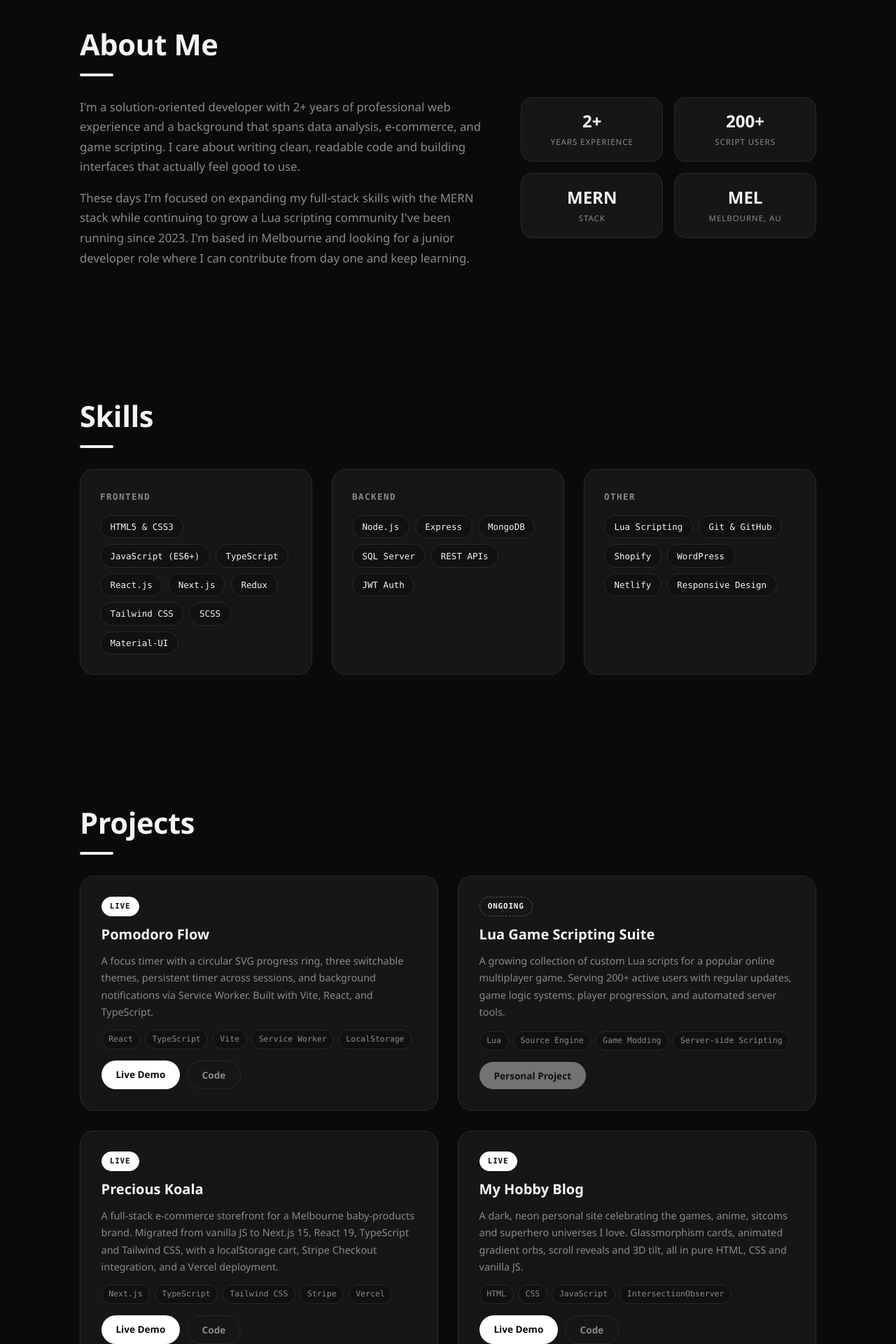
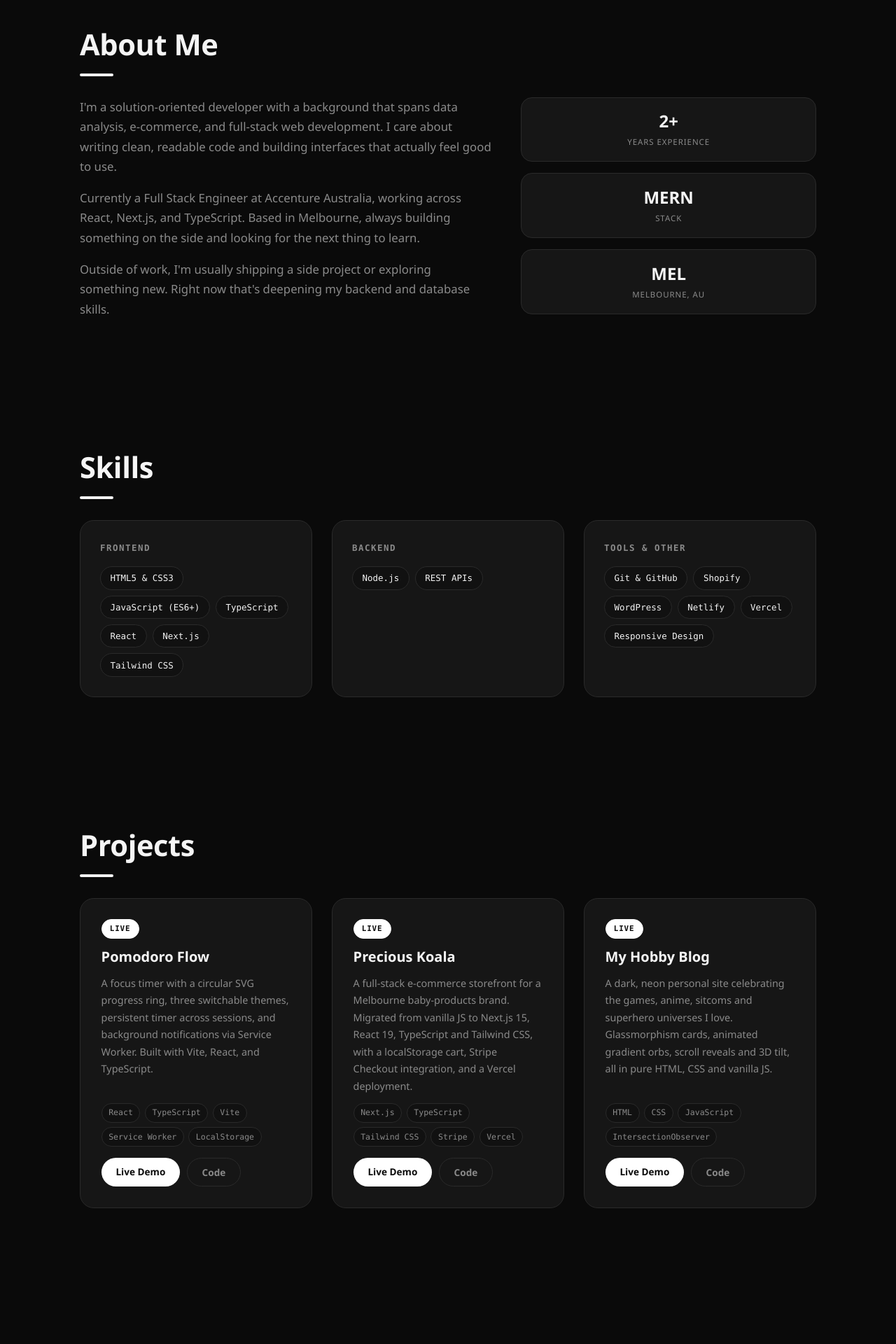
Before and after one commit to rjmacalino/my-portfolio-app, a Next.js app: page / in a window 1280 px wide. Shown: the part 860-2780 px from the top of the page at 70% size. Built offline with nearby package versions, Linux system fonts and the light colour scheme.

Commit message:
PORT-13: revise copy, drop Lua project, rebrand as RJ Macalino

```diff
--- a/app/layout.tsx
+++ b/app/layout.tsx
@@ -5,9 +5,9 @@ import Footer from "@/components/Footer";
 import { ThemeProvider } from "@/components/ThemeProvider";
 
 export const metadata: Metadata = {
-  title: "Raymond Macalino | Web & Game Developer",
+  title: "RJ Macalino | Full Stack Developer",
   description:
-    "Web & Game Developer based in Melbourne. I build things for the web, and sometimes for virtual worlds.",
+    "Full Stack Developer based in Melbourne. I build things for the web, from idea to deployment.",
 };
 
 export default function RootLayout({ children }: LayoutProps<"/">) {
--- a/app/page.tsx
+++ b/app/page.tsx
@@ -17,15 +17,15 @@ export default function Home() {
           </p>
 
           <h1 className="text-[clamp(2.6rem,8vw,5rem)] font-black leading-[1.05] tracking-[-0.02em] mb-3">
-            Raymond Macalino
+            RJ Macalino
           </h1>
 
           <p className="text-[clamp(1.1rem,3vw,1.5rem)] font-bold mb-4">
-            Web &amp; Game Developer
+            Full Stack Developer
           </p>
 
           <p className="text-[clamp(0.95rem,2.2vw,1.15rem)] text-muted max-w-[480px] mx-auto mb-9">
-            I build things for the web, and sometimes for virtual worlds.
+            I build things for the web, from idea to deployment.
           </p>
 
           <div className="flex flex-wrap gap-4 justify-center">
--- a/components/About.tsx
+++ b/components/About.tsx
@@ -1,6 +1,5 @@
 const stats = [
   { value: "2+", label: "Years Experience" },
-  { value: "200+", label: "Script Users" },
   { value: "MERN", label: "Stack" },
   { value: "MEL", label: "Melbourne, AU" },
 ];
@@ -16,19 +15,29 @@ export default function About() {
         <div className="grid grid-cols-1 lg:grid-cols-[1.4fr_1fr] gap-10 items-start">
           <div className="flex flex-col gap-4">
             <p className="text-muted text-[1.05rem]">
-              I&apos;m a solution-oriented developer with 2+ years of professional web experience and a
-              background that spans data analysis, e-commerce, and game scripting. I care about
-              writing clean, readable code and building interfaces that actually feel good to use.
+              I&apos;m a solution-oriented developer with a background that
+              spans data analysis, e-commerce, and full-stack web development. I
+              care about writing clean, readable code and building interfaces
+              that actually feel good to use.
             </p>
             <p className="text-muted text-[1.05rem]">
-              These days I&apos;m focused on expanding my full-stack skills with the MERN stack while
-              continuing to grow a Lua scripting community I&apos;ve been running since 2023. I&apos;m based in
-              Melbourne and looking for a junior developer role where I can contribute from day one
-              and keep learning.
+              Currently a Full Stack Engineer at Accenture Australia, working
+              across React, Next.js, and TypeScript. Based in Melbourne, always
+              building something on the side and looking for the next thing to
+              learn.
+            </p>
+
+            <p className="text-muted text-[1.05rem]">
+              Outside of work, I&apos;m usually shipping a side project or
+              exploring something new. Right now that&apos;s deepening my
+              backend and database skills.
             </p>
           </div>
 
-          <ul aria-label="Quick facts" className="grid grid-cols-2 gap-4">
+          <ul
+            aria-label="Quick facts"
+            className="grid grid-cols-1 sm:grid-cols-3 lg:grid-cols-1 gap-4"
+          >
             {stats.map((stat) => (
               <li
                 key={stat.label}
--- a/components/Contact.tsx
+++ b/components/Contact.tsx
@@ -13,7 +13,6 @@ export default function Contact() {
       setCopied(true);
       setTimeout(() => setCopied(false), 2000);
     } catch {
-      // clipboard blocked — fall back to showing the email itself
       setCopied(false);
     }
   };
@@ -26,8 +25,8 @@ export default function Contact() {
         </h2>
 
         <p className="text-muted text-[1.05rem] max-w-[480px] mx-auto mb-8">
-          I&apos;m open to junior developer roles and interesting
-          collaborations. Drop me a line, I usually reply within a day.
+          Always happy to connect, talk shop, or hear about interesting
+          projects. Drop me a line, I usually reply within a day.
         </p>
 
         <div className="flex gap-4 justify-center flex-wrap mb-8">
@@ -64,17 +63,6 @@ export default function Contact() {
               GitHub
             </a>
           </li>
-          <li>
-            <a
-              href="https://rjmacalino.netlify.app"
-              target="_blank"
-              rel="noopener noreferrer"
-              aria-label="Live portfolio"
-              className="text-muted text-[0.9rem] font-semibold border-b border-transparent pb-0.5 transition-colors hover:text-text hover:border-text"
-            >
-              Live Portfolio
-            </a>
-          </li>
         </ul>
       </div>
     </section>
--- a/components/Footer.tsx
+++ b/components/Footer.tsx
@@ -4,7 +4,7 @@ export default function Footer() {
   return (
     <footer className="text-center py-10 px-6 text-muted text-[0.85rem] border-t border-border-base">
       <p>
-        Built by Raymond Macalino &middot; {year} &middot; Next.js, React &amp;
+        Built by RJ Macalino &middot; {year} &middot; Next.js, React &amp;
         TypeScript
       </p>
     </footer>
--- a/components/Projects.tsx
+++ b/components/Projects.tsx
@@ -1,10 +1,10 @@
 type Project = {
   title: string;
-  status: "Live" | "Ongoing";
+  status: "Live";
   description: string;
   tags: string[];
-  demoUrl?: string;
-  codeUrl?: string;
+  demoUrl: string;
+  codeUrl: string;
 };
 
 const projects: Project[] = [
@@ -16,13 +16,6 @@ const projects: Project[] = [
     tags: ["React", "TypeScript", "Vite", "Service Worker", "LocalStorage"],
     demoUrl: "https://pomodoro-flow.example.com",
     codeUrl: "https://github.com/rjmacalino/pomodoro-v2",
-  },
-  {
-    title: "Lua Game Scripting Suite",
-    status: "Ongoing",
-    description:
-      "A growing collection of custom Lua scripts for a popular online multiplayer game. Serving 200+ active users with regular updates, game logic systems, player progression, and automated server tools.",
-    tags: ["Lua", "Source Engine", "Game Modding", "Server-side Scripting"],
   },
   {
     title: "Precious Koala",
@@ -52,7 +45,7 @@ export default function Projects() {
           Projects
         </h2>
 
-        <div className="grid grid-cols-1 md:grid-cols-2 gap-7">
+        <div className="grid grid-cols-1 md:grid-cols-2 lg:grid-cols-3 gap-7">
           {projects.map((project) => (
             <article
               key={project.title}
@@ -60,13 +53,7 @@ export default function Projects() {
               className="bg-surface border border-border-base rounded-[1.25rem] p-[1.85rem] flex flex-col gap-3 transition-[border-color] duration-300 hover:border-border-hover"
             >
               <div className="flex items-center justify-between">
-                <span
-                  className={`font-mono text-[0.68rem] font-bold uppercase tracking-[0.08em] px-[0.7rem] py-[0.22rem] rounded-[2rem] border ${
-                    project.status === "Live"
-                      ? "bg-invert-bg text-invert-text border-invert-bg"
-                      : "text-text border-dashed border-border-hover"
-                  }`}
-                >
+                <span className="font-mono text-[0.68rem] font-bold uppercase tracking-[0.08em] px-[0.7rem] py-[0.22rem] rounded-[2rem] border bg-invert-bg text-invert-text border-invert-bg">
                   {project.status}
                 </span>
               </div>
@@ -91,7 +78,6 @@ export default function Projects() {
                 ))}
               </ul>
 
-              {project.demoUrl && project.codeUrl ? (
               <div className="flex gap-[0.6rem] flex-wrap mt-1">
                 <a
                   href={project.demoUrl}
@@ -111,14 +97,6 @@ export default function Projects() {
                   Code
                 </a>
               </div>
-              ) : (
-                <span
-                  aria-disabled="true"
-                  className="self-start mt-1 px-[1.3rem] py-2 text-[0.85rem] bg-invert-bg text-invert-text rounded-[2rem] font-bold opacity-40 cursor-not-allowed"
-                >
-                  Personal Project
-                </span>
-              )}
             </article>
           ))}
         </div>
--- a/components/Skills.tsx
+++ b/components/Skills.tsx
@@ -1,25 +1,15 @@
 const skillGroups = [
   {
     title: "Frontend",
-    skills: [
-      "HTML5 & CSS3",
-      "JavaScript (ES6+)",
-      "TypeScript",
-      "React.js",
-      "Next.js",
-      "Redux",
-      "Tailwind CSS",
-      "SCSS",
-      "Material-UI",
-    ],
+    skills: ["HTML5 & CSS3", "JavaScript (ES6+)", "TypeScript", "React", "Next.js", "Tailwind CSS"],
   },
   {
     title: "Backend",
-    skills: ["Node.js", "Express", "MongoDB", "SQL Server", "REST APIs", "JWT Auth"],
+    skills: ["Node.js", "REST APIs"],
   },
   {
-    title: "Other",
-    skills: ["Lua Scripting", "Git & GitHub", "Shopify", "WordPress", "Netlify", "Responsive Design"],
+    title: "Tools & Other",
+    skills: ["Git & GitHub", "Shopify", "WordPress", "Netlify", "Vercel", "Responsive Design"],
   },
 ];
 
```
Lines whose indentation alone changed are shown as unchanged.
